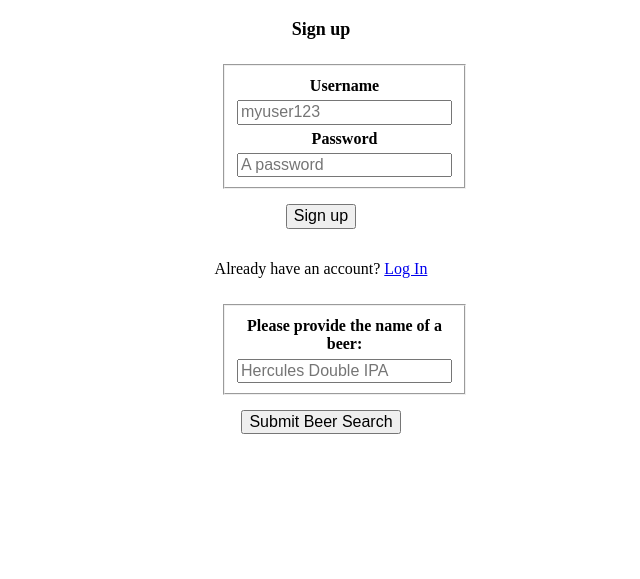
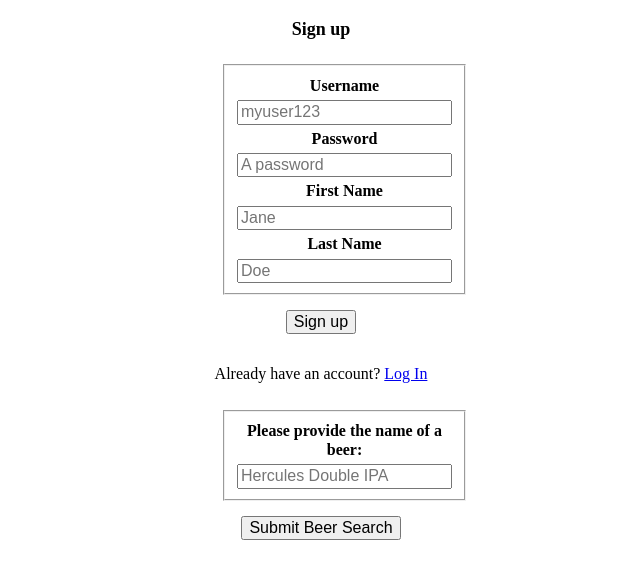
Before and after one commit to eharris128/belp, a website: page public/index.html in a window 1280 px wide. Shown: the part 61-640 px from the top of the page, without its empty margins (319-959 px from the left). Drawn offline with nearby package versions, Linux system fonts and the light colour scheme.

```diff
--- a/public/index.html
+++ b/public/index.html
@@ -12,14 +12,18 @@
     <header><h1>Belp - Beer Reviews By Beer Lovers</h1></header>
     <main role="main">
         <h2 class="sign-up">Sign up</h2>
-		<form action="/#" method="post" class="js-signup">
+		<form action="#" method="post" class="js-signup">
 			<fieldset>
 				<label class="input-label" for="username">Username</label>
 				<input class="input-box" type="text" name="username" id="username" required placeholder="myuser123">
 				<label class="input-label" for="password">Password</label>
 				<input class="input-box" type="text" name="password" id="password" required placeholder="A password">
+				<label class="input-label" for="firstName">First Name</label>
+				<input class="input-box" type="text" name="firstName" id="firstName" required placeholder="Jane">
+				<label class="input-label" for="lastName">Last Name</label>
+				<input class="input-box" type="text" name="lastName" id="lastName" required placeholder="Doe">
 			</fieldset>
-			<button class ="submit-button" type="submit">Sign up</button>
+			<button class ="button submit-button" type="submit">Sign up</button>
 		</form>
         <!--If there is sufficient time: -->
       <p class="log-in">Already have an account? <a class="log-in" href="/login">Log In</a></p>
```
